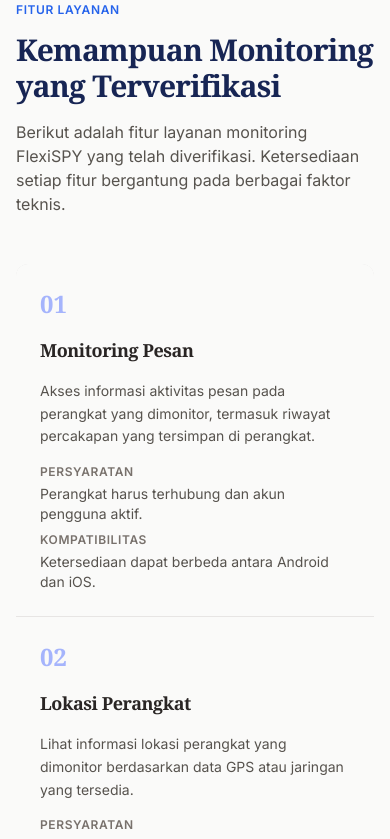
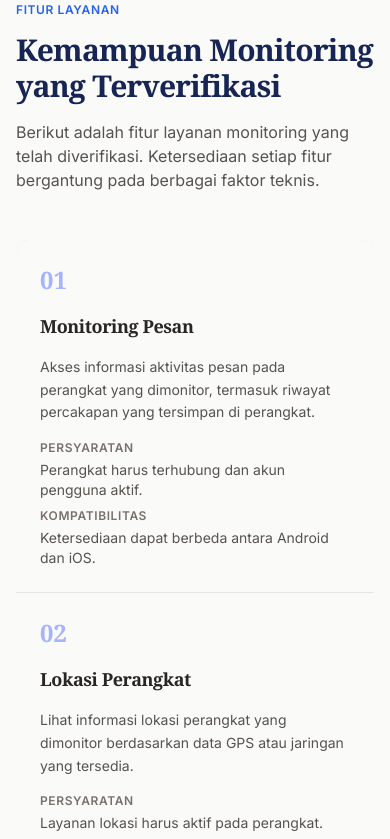
Before and after one commit to pocopixel/matamata.gitlab.io, a React (Vite) app: page / in a window 390 px wide. Shown: the part 2680-3519 px from the top of the page. Built offline with nearby package versions, Linux system fonts and the light colour scheme; a web font is replaced by a local one.

Commit message:
Remove third-party brand reference from feature copy

```diff
--- a/src/components/sections/Features.tsx
+++ b/src/components/sections/Features.tsx
@@ -58,44 +58,21 @@ export default function Features() {
     <section id="fitur" className="py-16 md:py-24 scroll-mt-20">
       <div className="container-editorial">
         <div className="max-w-2xl mb-12">
-          <span className="text-xs font-semibold tracking-wider uppercase text-secondary-600 dark:text-secondary-400">
-            Fitur Layanan
-          </span>
-          <h2 className="mt-3 text-3xl md:text-4xl font-bold text-primary-900 dark:text-primary-100">
-            Kemampuan Monitoring yang Terverifikasi
-          </h2>
-          <p className="mt-4 text-warm-600 dark:text-warm-400">
-            Berikut adalah fitur layanan monitoring FlexiSPY yang telah diverifikasi. Ketersediaan setiap fitur bergantung pada berbagai faktor teknis.
-          </p>
+          <span className="text-xs font-semibold tracking-wider uppercase text-secondary-600 dark:text-secondary-400">Fitur Layanan</span>
+          <h2 className="mt-3 text-3xl md:text-4xl font-bold text-primary-900 dark:text-primary-100">Kemampuan Monitoring yang Terverifikasi</h2>
+          <p className="mt-4 text-warm-600 dark:text-warm-400">Berikut adalah fitur layanan monitoring yang telah diverifikasi. Ketersediaan setiap fitur bergantung pada berbagai faktor teknis.</p>
         </div>
 
         <div className="space-y-px bg-warm-200 dark:bg-warm-700 rounded-xl overflow-hidden">
           {features.map((feature) => (
-            <div
-              key={feature.number}
-              className="group bg-warm-50 dark:bg-warm-800 p-6 md:p-8 hover:bg-white dark:hover:bg-warm-800/80 transition-colors"
-            >
+            <div key={feature.number} className="group bg-warm-50 dark:bg-warm-800 p-6 md:p-8 hover:bg-white dark:hover:bg-warm-800/80 transition-colors">
               <div className="grid grid-cols-1 md:grid-cols-12 gap-4 md:gap-6 items-start">
-                <div className="md:col-span-1">
-                  <span className="text-2xl md:text-3xl font-serif font-bold text-primary-300 dark:text-primary-700 group-hover:text-secondary-500 dark:group-hover:text-secondary-500 transition-colors">
-                    {feature.number}
-                  </span>
-                </div>
-                <div className="md:col-span-4">
-                  <h3 className="text-lg font-bold text-warm-800 dark:text-warm-200">{feature.name}</h3>
-                </div>
-                <div className="md:col-span-4">
-                  <p className="text-sm text-warm-600 dark:text-warm-400 leading-relaxed">{feature.description}</p>
-                </div>
+                <div className="md:col-span-1"><span className="text-2xl md:text-3xl font-serif font-bold text-primary-300 dark:text-primary-700 group-hover:text-secondary-500 transition-colors">{feature.number}</span></div>
+                <div className="md:col-span-4"><h3 className="text-lg font-bold text-warm-800 dark:text-warm-200">{feature.name}</h3></div>
+                <div className="md:col-span-4"><p className="text-sm text-warm-600 dark:text-warm-400 leading-relaxed">{feature.description}</p></div>
                 <div className="md:col-span-3 space-y-2">
-                  <div>
-                    <p className="text-xs font-semibold text-warm-500 dark:text-warm-500 uppercase tracking-wider">Persyaratan</p>
-                    <p className="text-sm text-warm-600 dark:text-warm-400 mt-1">{feature.requirement}</p>
-                  </div>
-                  <div>
-                    <p className="text-xs font-semibold text-warm-500 dark:text-warm-500 uppercase tracking-wider">Kompatibilitas</p>
-                    <p className="text-sm text-warm-600 dark:text-warm-400 mt-1">{feature.compatibility}</p>
-                  </div>
+                  <div><p className="text-xs font-semibold text-warm-500 uppercase tracking-wider">Persyaratan</p><p className="text-sm text-warm-600 dark:text-warm-400 mt-1">{feature.requirement}</p></div>
+                  <div><p className="text-xs font-semibold text-warm-500 uppercase tracking-wider">Kompatibilitas</p><p className="text-sm text-warm-600 dark:text-warm-400 mt-1">{feature.compatibility}</p></div>
                 </div>
               </div>
             </div>
@@ -104,9 +81,7 @@ export default function Features() {
 
         <div className="mt-8 flex items-start gap-2 p-4 rounded-lg bg-accent-50 dark:bg-accent-900/20 border border-accent-100 dark:border-accent-900/40">
           <Info className="w-5 h-5 text-accent-600 dark:text-accent-400 flex-shrink-0 mt-0.5" />
-          <p className="text-sm text-warm-600 dark:text-warm-400">
-            Ketersediaan fitur dapat berbeda berdasarkan perangkat, sistem operasi, versi aplikasi, paket, dan ketentuan layanan.
-          </p>
+          <p className="text-sm text-warm-600 dark:text-warm-400">Ketersediaan fitur dapat berbeda berdasarkan perangkat, sistem operasi, versi aplikasi, paket, dan ketentuan layanan.</p>
         </div>
       </div>
     </section>
```
